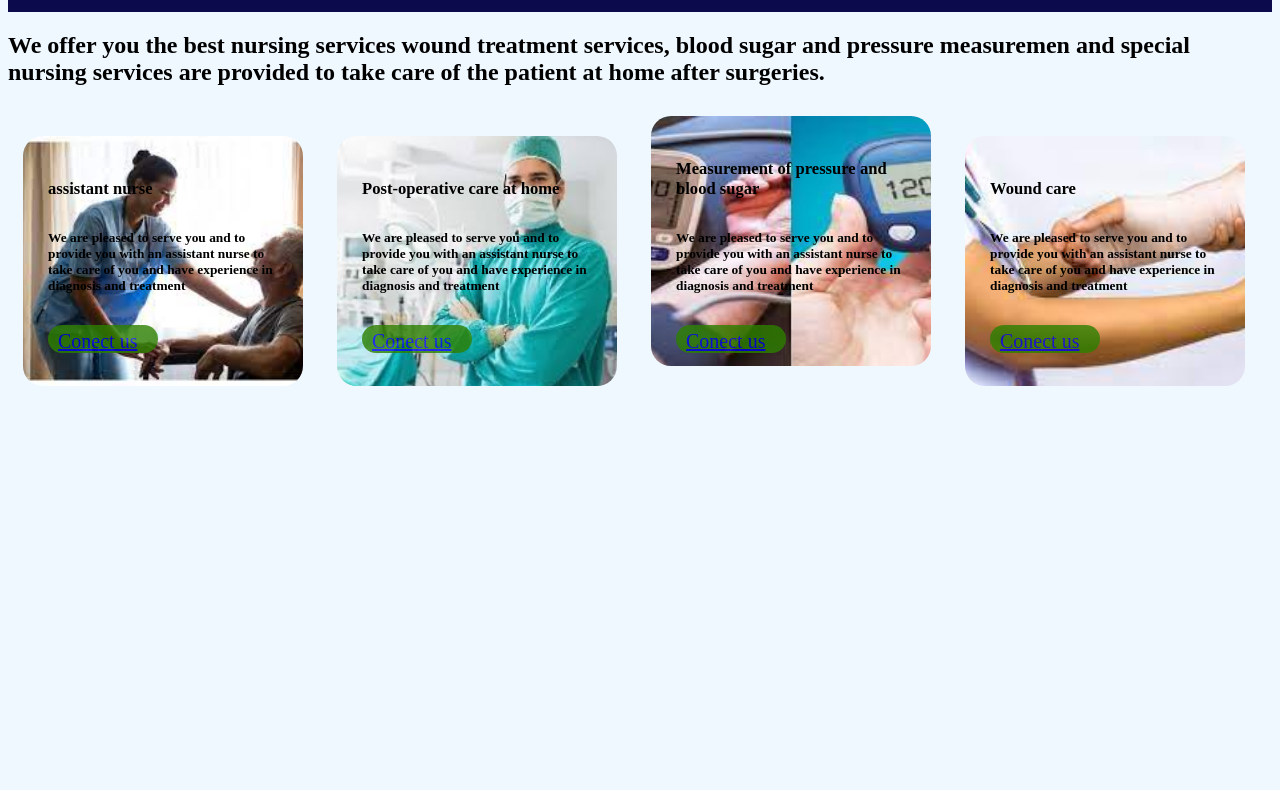
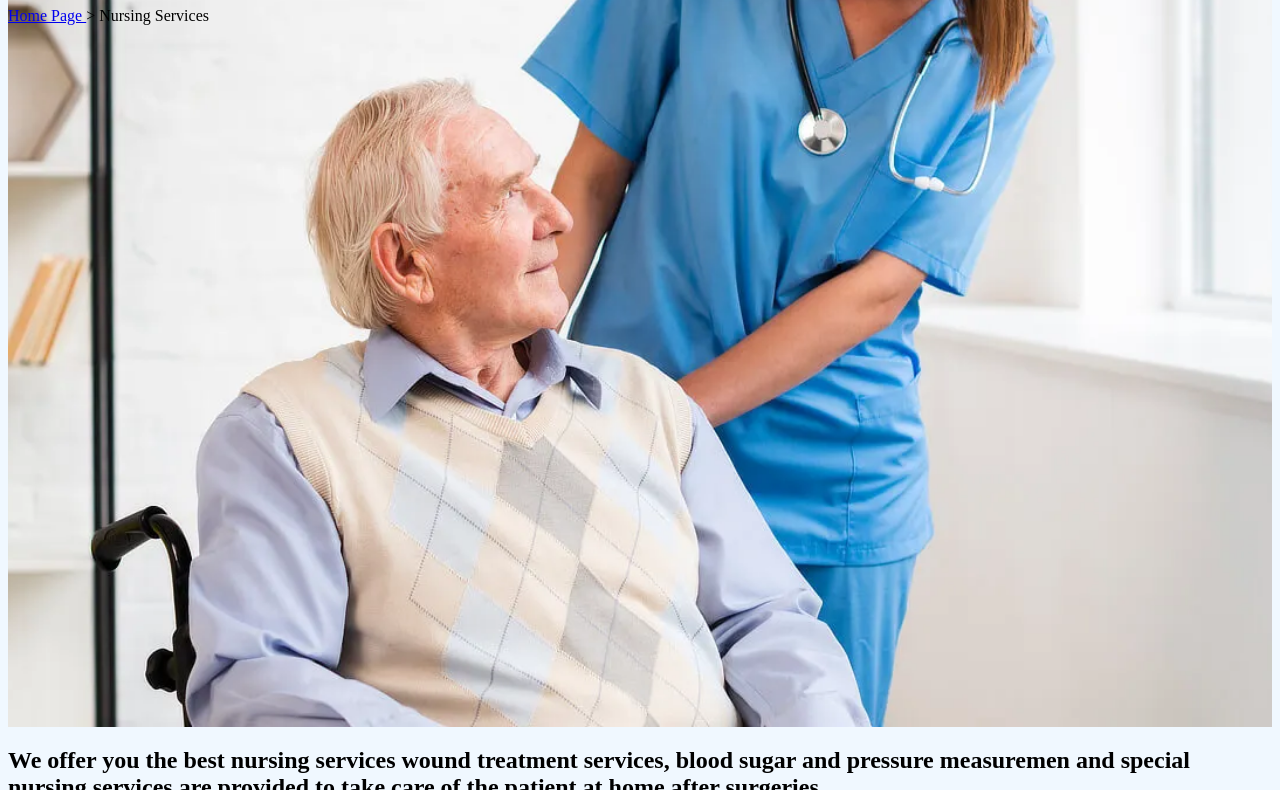
Before and after one commit to Amwaj20/HTMLPROJECT, a plain HTML site: page AA/nursing.html in a window 1280 px wide. Shown: the part 307-1097 px from the top of the page. Before the commit the page ends 800 px from the top, so only its background shows below. Drawn offline with Linux system fonts and the light colour scheme.

Commit message:
Add files via upload

```diff
--- a/AA/nursing.html
+++ b/AA/nursing.html
@@ -12,11 +12,10 @@
     <a href="https://twitter.com/?lang=ar"> <img src="12/TW.png" width="20px" height="20px"></a>
 </div>
 
-
 <div class="bb">
   <ul>
-     <li style="display:inline"><a href="file:///C:/Users/user/Desktop/html%20project/Home.html"> Home </a></li>
-    <li style="display:inline"> our servic </li>
+       <li style="display:inline"><a href="file:///C:/Users/user/Desktop/AA/nursing.html"> Home </a></li>
+       <li style="display: inline;"> our servic </a></li>
        <input list="id">
        <datalist id="id">
        <option value="assistant nurse"></option></a>
@@ -30,7 +29,7 @@
 <div class="aa">
 
       <h1> Nursing services</h1>
-      <p>   <a href="file:///C:/Users/user/Desktop/html%20project/Home.html" class="m"> Home Page </a > > Nursing Services </p>
+      <p c> <a href="file:///C:/Users/user/Desktop/html%20project/Home.html"> Home Page </a > > Nursing Services </p>
   </div>
 </div>
 
@@ -81,6 +80,7 @@
 p{
     border-radius: 30px;
     opacity: 0.3px;
+    color: #000;
 }
 
 .g{
@@ -90,7 +90,6 @@ padding-right: 100px;
 text-align: right;
 
 }
-
 .bb{
 
  color: black;
@@ -117,19 +116,18 @@ ul > li:hover {
 
 }
 
+.aa{
 
-
-
-
-.aa{
-  background-color: rgb(10, 10, 77);
-    height: 200px;
-    color:aliceblue;
-    text-align: center;
-
+    background: url(12/nursing-care.webp);
+    width: 100%;
+    padding-top: 8.5rem;
+    background-position: center;
+    background-size: cover;
+    background-repeat: no-repeat;
+    height: 100vh;
 
 }
-.m{
+.c{
   color: white;
 }
 .s .h2{
@@ -150,7 +148,7 @@ ul > li:hover {
   box-sizing: border-box;
   cursor: pointer;
   margin: 10px 15px;
-  background-image: url(12/Nursing.jpeg);
+  background-image: url(12/nurs.webp);
   background-position: center;
   background-size: cover;
   font-size:20px;
@@ -159,18 +157,18 @@ ul > li:hover {
 }
  .xx1{
 
-  background-image: url(12/Surgeon.jpeg);
+  background-image: url(12/surgeon_214772131_250.jpg);
 
 }
  .xx2{
 
-  background-image: url(12/sugar\ and\ pressure.jpeg);
+  background-image: url(12/blood\ sugar.webp);
 
 
 }
  .xx3{
 
- background-image: url(12/wounds.jpeg);
+ background-image: url(12/wound_care.jpg.webp);
 
 }
 .hh{
@@ -228,11 +226,7 @@ ul > li:hover {
         color: rgb(34, 34, 121);
     }
 
-    img{
 
-
-
-}
 
 
 </style>
```
Also changed, not shown: AA/12/blood sugar.webp (added), AA/12/ii.png (added), AA/12/nurs.webp (added), AA/12/nursing-care.webp (added), AA/12/surgeon_214772131_250.jpg (added), AA/12/wound_care.jpg.webp (added). Lines whose indentation alone changed are shown as unchanged.
